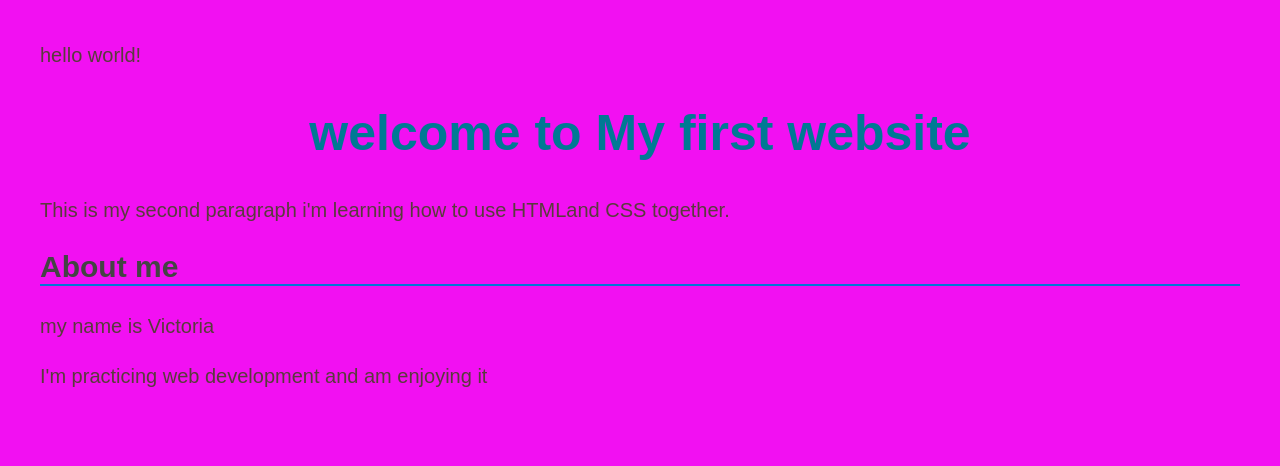
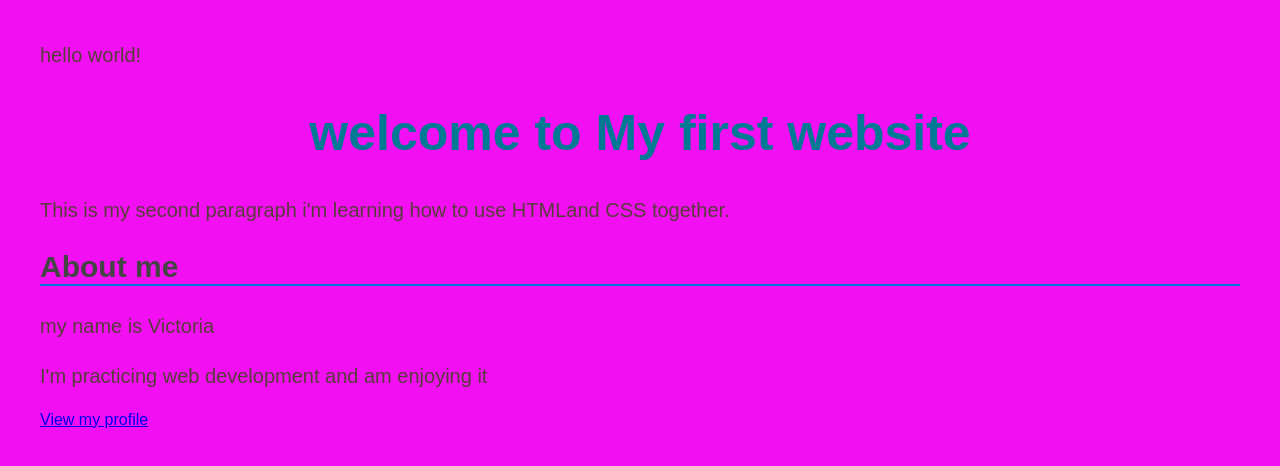
Before and after one commit to lavina0/rep-940, a plain HTML site: page index.html in a window 1280 px wide. Drawn offline with Linux system fonts and the light colour scheme.

Commit message:
Linked my profile

```diff
--- a/index.html
+++ b/index.html
@@ -18,6 +18,8 @@
 
   <p>I'm practicing web development and am enjoying it</p>
 
+  <a href="/chatAss.html">View my profile</a>
+
 </body>
 
 </html>
```
